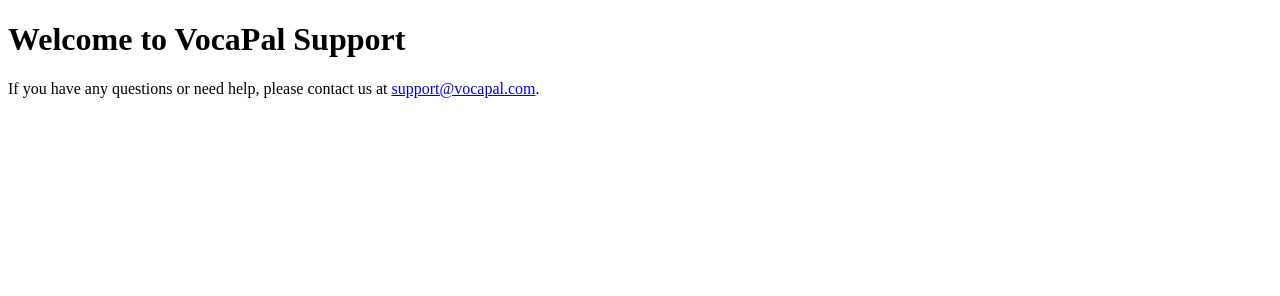
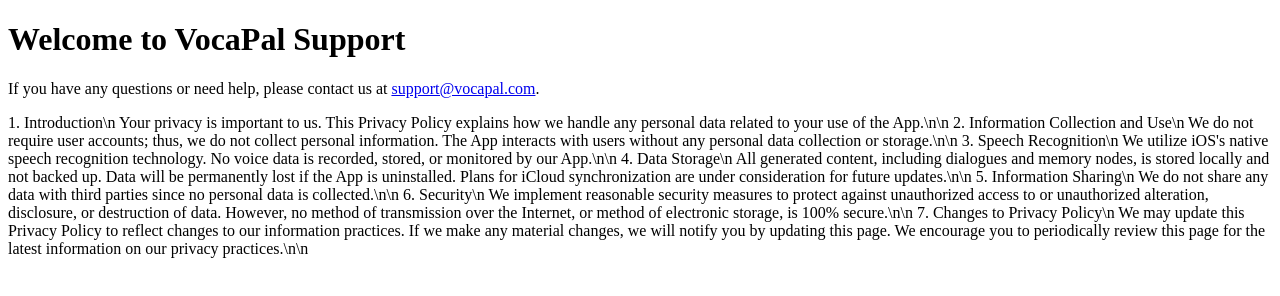
Before and after one commit to Vincent-Zhongzhengjie/VocaPal, a plain HTML site: page index.html in a window 1280 px wide. Drawn offline with Linux system fonts and the light colour scheme.

Commit message:
Update index.html

```diff
--- a/index.html
+++ b/index.html
@@ -8,5 +8,27 @@
 <body>
     <h1>Welcome to VocaPal Support</h1>
     <p>If you have any questions or need help, please contact us at <a href="mailto:vincent.zhong@icloud.com">support@vocapal.com</a>.</p>
+    <p>
+    1. Introduction\n
+        Your privacy is important to us. This Privacy Policy explains how we handle any personal data related to your use of the App.\n\n
+
+        2. Information Collection and Use\n
+        We do not require user accounts; thus, we do not collect personal information. The App interacts with users without any personal data collection or storage.\n\n
+
+        3. Speech Recognition\n
+        We utilize iOS's native speech recognition technology. No voice data is recorded, stored, or monitored by our App.\n\n
+
+        4. Data Storage\n
+        All generated content, including dialogues and memory nodes, is stored locally and not backed up. Data will be permanently lost if the App is uninstalled. Plans for iCloud synchronization are under consideration for future updates.\n\n
+
+        5. Information Sharing\n
+        We do not share any data with third parties since no personal data is collected.\n\n
+
+        6. Security\n
+        We implement reasonable security measures to protect against unauthorized access to or unauthorized alteration, disclosure, or destruction of data. However, no method of transmission over the Internet, or method of electronic storage, is 100% secure.\n\n
+
+        7. Changes to Privacy Policy\n
+        We may update this Privacy Policy to reflect changes to our information practices. If we make any material changes, we will notify you by updating this page. We encourage you to periodically review this page for the latest information on our privacy practices.\n\n
+     </p>
 </body>
 </html>
```
